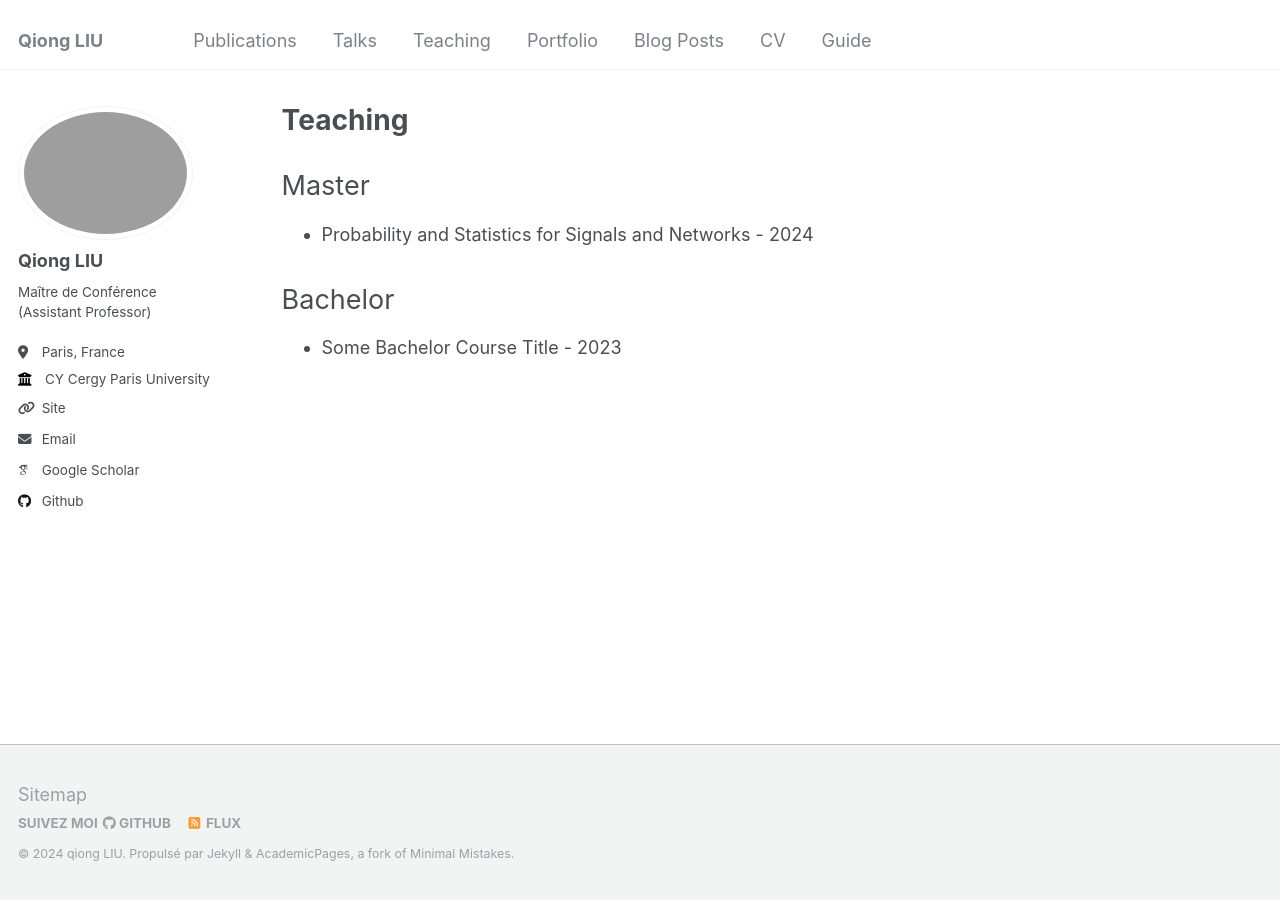
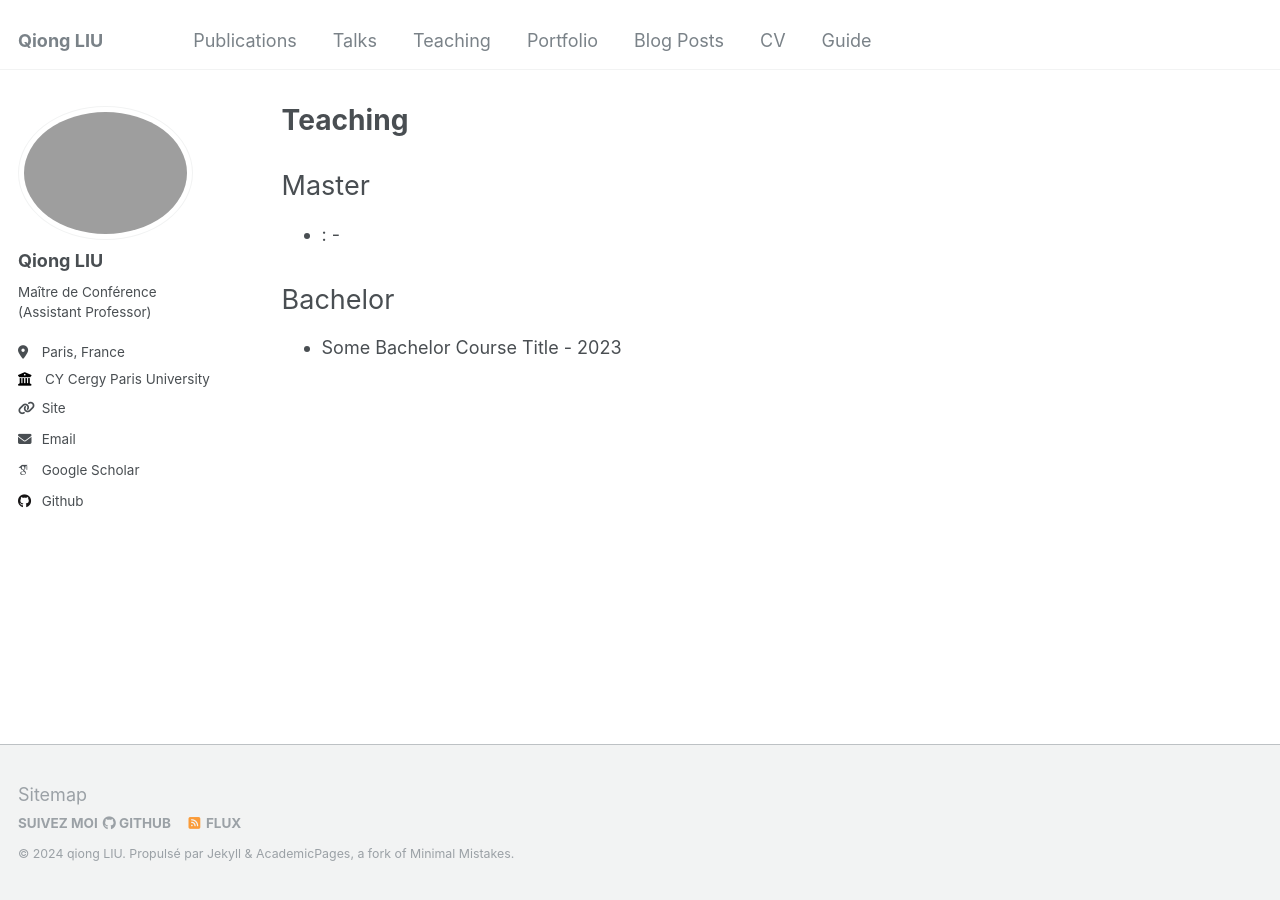
Before and after one commit to evesiphus/evesiphus.github.io, a Jekyll site: the page built from _pages/teaching.html, in a window 1280 px wide. Built offline with Jekyll 4.4.1, drawn with Linux system fonts in a browser that asks for light colours; some web fonts are replaced.

Commit message:
Update teaching.html

```diff
--- a/_pages/teaching.html
+++ b/_pages/teaching.html
@@ -13,7 +13,9 @@
 <!-- Master Program -->
 <h2 style="font-size: 1.5rem;font-weight: normal; margin-top: 2rem;">Master</h2>
 <ul style="margin-bottom: 1rem;">
-  <li>Probability and Statistics for Signals and Networks - 2024</li>
+  <li>
+      {{ post.specialization }}: <a href="{{ post.url | relative_url }}">{{ post.title }}</a> - {{ post.date | date: "%Y" }}
+    </li>
 </ul>
 
 <!-- Bachelor Program -->
```
